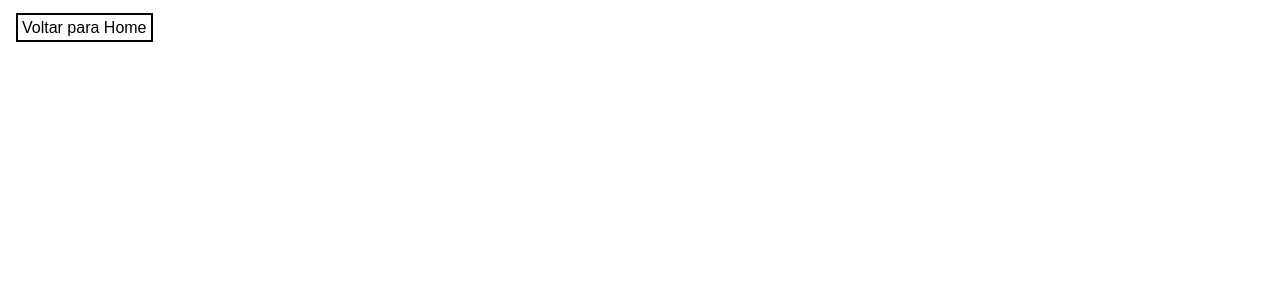
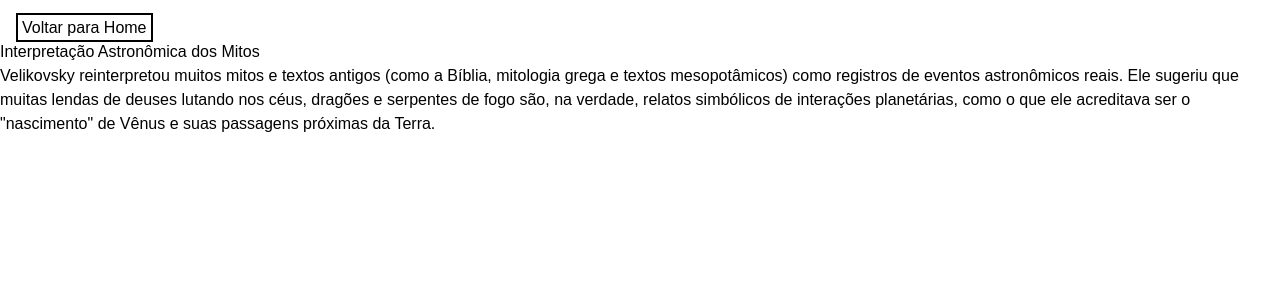
Before and after one commit to tcguus/CP02-SEM02, a Next.js app in the folder cp2/: page /ideia-tres in a window 1280 px wide. Shown: the top 300 px of the page. Built offline with nearby package versions, Linux system fonts and the light colour scheme.

Commit message:
Conteúdo ideia 2.

```diff
--- a/cp2/src/app/ideia-tres/page.tsx
+++ b/cp2/src/app/ideia-tres/page.tsx
@@ -4,16 +4,8 @@ export default function page() {
     return (
       <div>
       <Cabecalho/>
-
-
-
-
-
-
-
-
-
-
+      <h1>Interpretação Astronômica dos Mitos</h1>
+      <p>Velikovsky reinterpretou muitos mitos e textos antigos (como a Bíblia, mitologia grega e textos mesopotâmicos) como registros de eventos astronômicos reais. Ele sugeriu que muitas lendas de deuses lutando nos céus, dragões e serpentes de fogo são, na verdade, relatos simbólicos de interações planetárias, como o que ele acreditava ser o "nascimento" de Vênus e suas passagens próximas da Terra.</p>
       </div>
 
 
```
